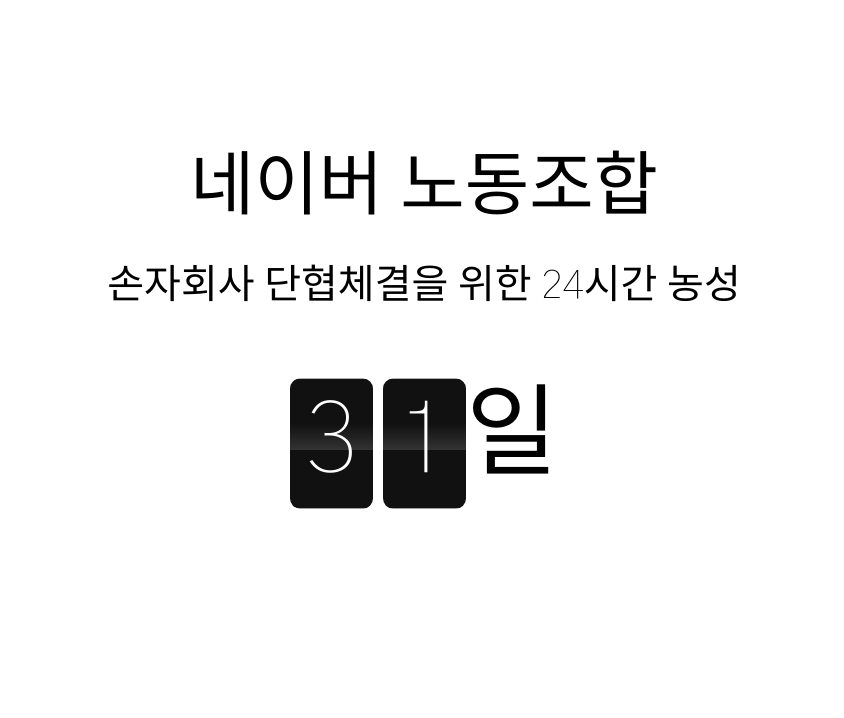
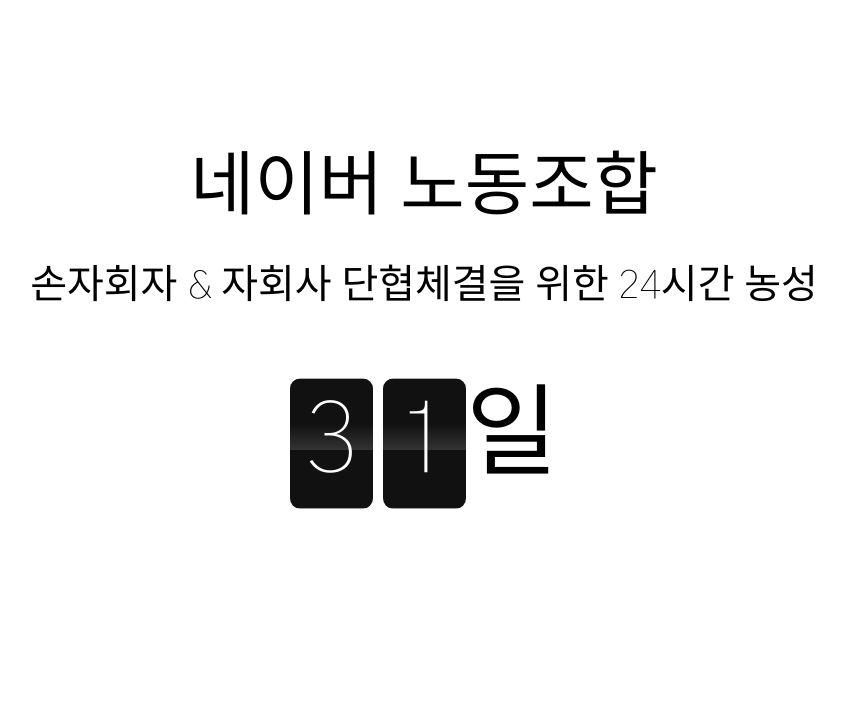
Before and after one commit to sit-down-strike-count/sit-down-strike-count.github.io, a plain HTML site: page index.html in a window 1280 px wide. Shown: the part 82-800 px from the top of the page, without its empty margins (216-1060 px from the left). Drawn offline with Linux system fonts and the light colour scheme.

Commit message:
이슈6 - 손자회사 & 자회사 문구 수정
관련 이슈

https://github.com/sit-down-strike-count/sit-down-strike-count.github.io/issues/6

```diff
--- a/index.html
+++ b/index.html
@@ -31,7 +31,7 @@
 <body>
 <div class="container">
     <div class="title1">네이버 노동조합</div>
-    <div class="title2">손자회사 단협체결을 위한 24시간 농성</div>
+    <div class="title2">손자회자 & 자회사 단협체결을 위한 24시간 농성</div>
     <div class="countdown">
     <span class="_count odometer"></span>일
     </div>
```
